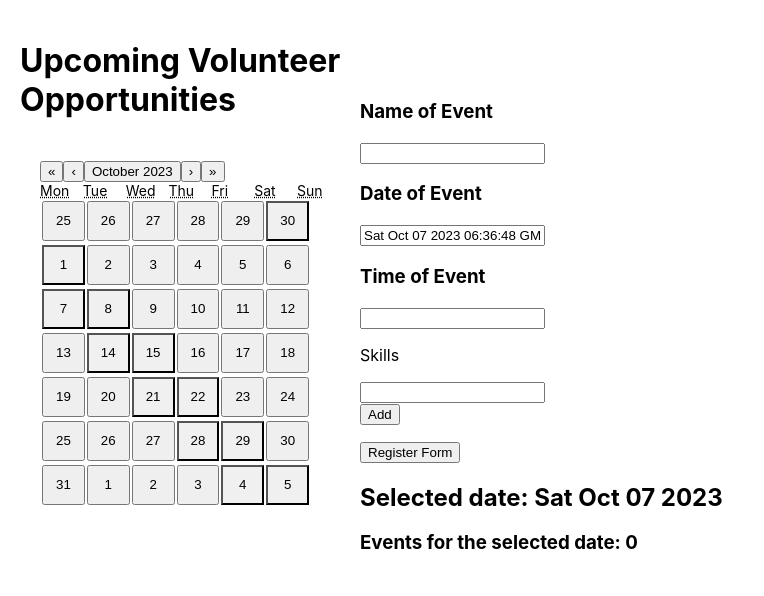
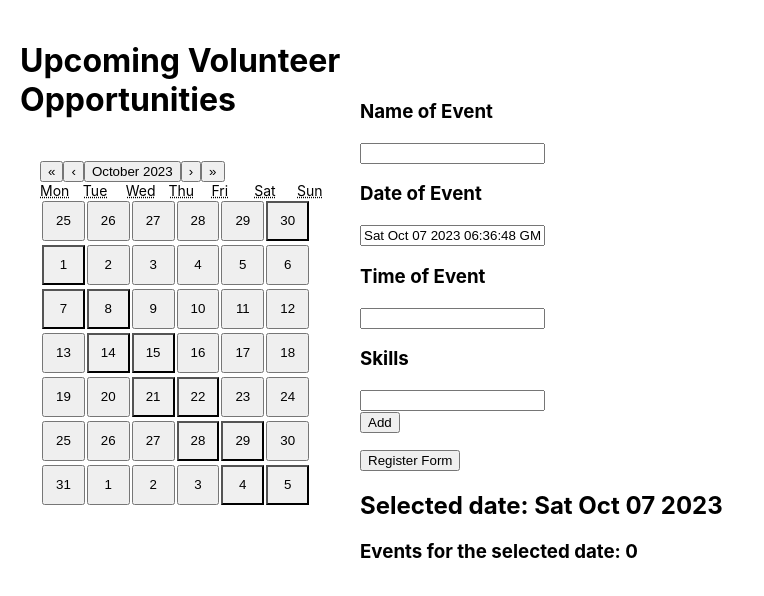
Before and after one commit to yshubber03/JP-Morgan-ReBuilding-Aurora, a React (Create React App) app in the folder frontendaurora/: page / in a window 1280 px wide. Shown: the top 596 px of the page, without its empty margins (0-764 px from the left). Built offline with nearby package versions, Linux system fonts and the light colour scheme.

Commit message:
change header

```diff
--- a/frontendaurora/src/FormList.js
+++ b/frontendaurora/src/FormList.js
@@ -16,7 +16,7 @@ function FormList(props) { // multiple inputs shown after each other
     }
     return (
         <form >
-            <p>Skills</p>
+            <h3>Skills</h3>
             <input name="links" onChange={(e)=>setCurrTag(e.target.value)}/>
             <button type="submit" onClick={updateTags}>Add</button>
             <br/>
```
